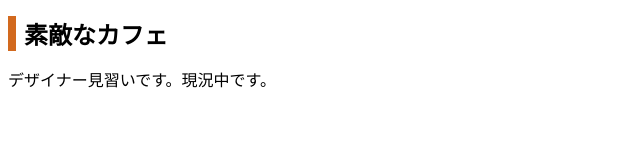
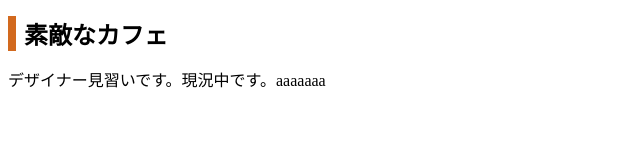
Before and after one commit to Irodorin/mycafe, a plain HTML site: page index.html in a window 1280 px wide. Shown: the full height of the page, 0-640 px from the left. Drawn offline with Linux system fonts and the light colour scheme.

Commit message:
Add files via upload

```diff
--- a/index.html
+++ b/index.html
@@ -9,7 +9,7 @@
 </head>
 <body>
 	<h1>素敵なカフェ</h1>
-	<p>デザイナー見習いです。現況中です。</p>
+	<p>デザイナー見習いです。現況中です。aaaaaaa</p>
 
 </body>
 </html>
```
